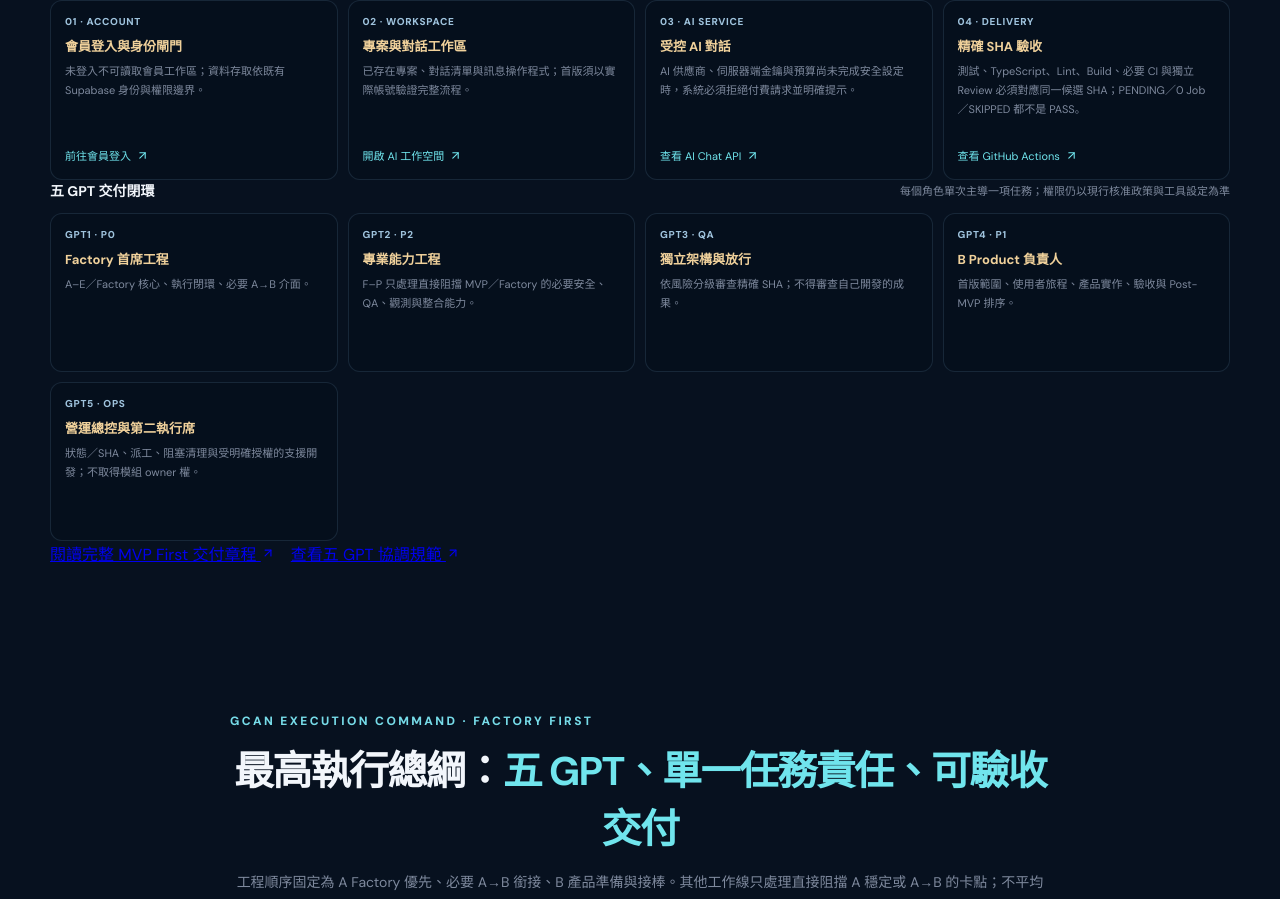
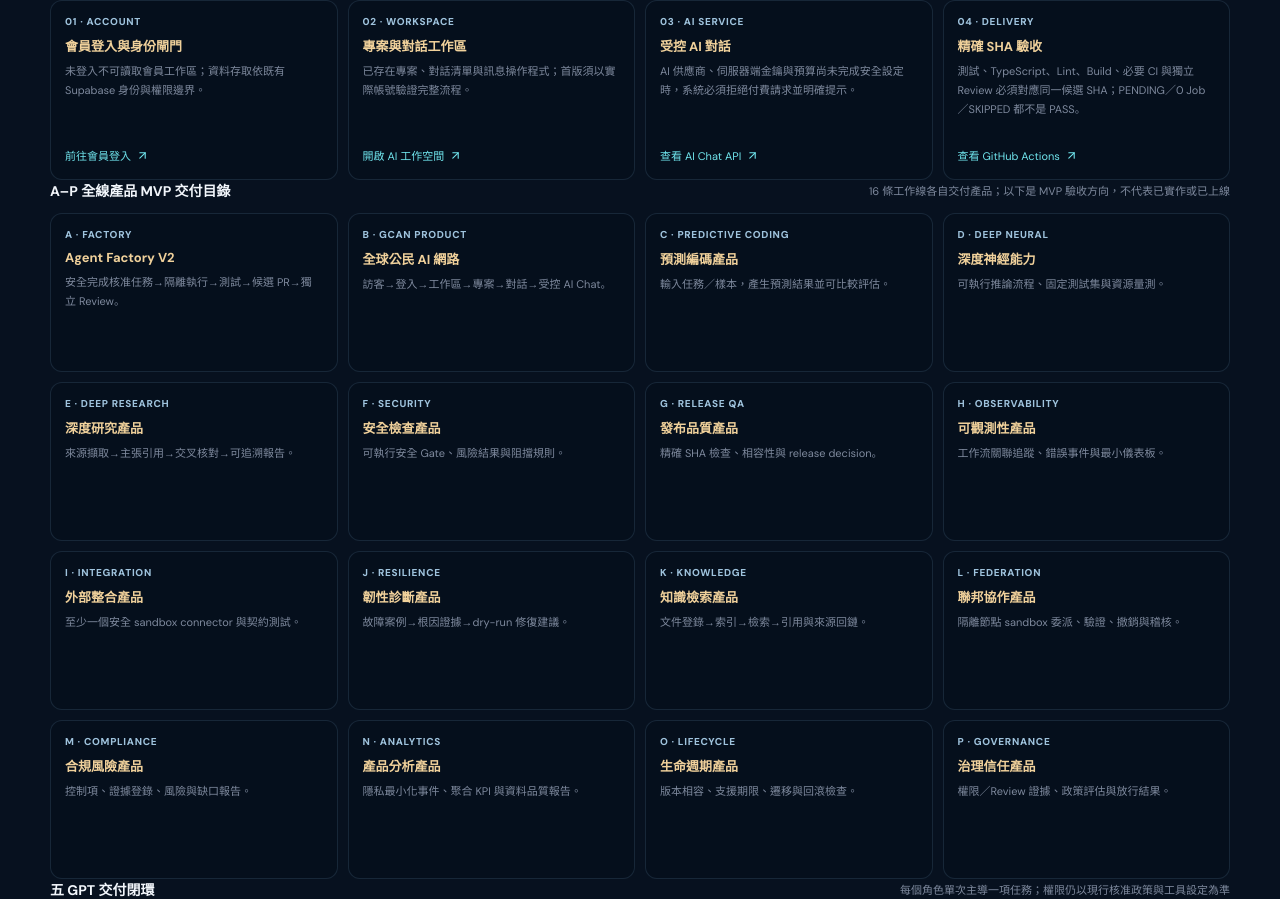
Before and after one commit to X84657465/global-citizen-ai-network, a Next.js app: page / in a window 1280 px wide. Shown: the part 1378-2277 px from the top of the page. Built offline with nearby package versions, Linux system fonts and the light colour scheme.

Commit message:
feat(homepage): show product MVP obligation across all A-P tracks

```diff
--- a/app/page.tsx
+++ b/app/page.tsx
@@ -72,7 +72,7 @@ export default function HomePage() {
     <div className={styles.executionHeader}>
      <div className={styles.sectionEyebrow}>P0 DELIVERY · MVP FIRST · PARALLEL WITH FACTORY</div>
      <h2 id="mvp-first-title">最短時間先交付：<em>第一版真正可操作的 GCAN 產品</em></h2>
-     <p>Factory 核心持續由 GPT1 優先穩定；B Product 由 GPT4 同步收斂首版。工廠未全數完工，不得成為安全產品工作無限期延後的理由；MVP 也不得跳過身份驗證、資料隔離、成本控制或獨立驗收。</p>
+     <p>更正：MVP 不只有 B。A、B、C……P 共 16 條工作線，每一線都必須交付自己的可用、可展示、可測試、可驗收產品級 MVP；Factory 核心與各線產品並行推進，不得以任何一線未完工阻塞無依賴工作。</p>
     </div>
     <div className={styles.executionStatus}>
      <div><span>MVP CORE JOURNEY</span><b>登入 → 專案 → 對話 → AI</b><small>既有工作區與 API 作為首版基線</small></div>
@@ -85,10 +85,29 @@ export default function HomePage() {
      <article><span>03 · AI SERVICE</span><b>受控 AI 對話</b><p>AI 供應商、伺服器端金鑰與預算尚未完成安全設定時，系統必須拒絕付費請求並明確提示。</p><a href="https://github.com/X84657465/global-citizen-ai-network/tree/main/app/api/ai/chat" target="_blank" rel="noreferrer">查看 AI Chat API <ArrowUpRight size={13}/></a></article>
      <article><span>04 · DELIVERY</span><b>精確 SHA 驗收</b><p>測試、TypeScript、Lint、Build、必要 CI 與獨立 Review 必須對應同一候選 SHA；PENDING／0 Job／SKIPPED 都不是 PASS。</p><a href="https://github.com/X84657465/global-citizen-ai-network/actions" target="_blank" rel="noreferrer">查看 GitHub Actions <ArrowUpRight size={13}/></a></article>
     </div>
+    <div className={styles.executionLiveHeading}><b>A–P 全線產品 MVP 交付目錄</b><span>16 條工作線各自交付產品；以下是 MVP 驗收方向，不代表已實作或已上線</span></div>
+    <div className={styles.executionLiveGrid}>
+     <article><span>A · FACTORY</span><b>Agent Factory V2</b><p>安全完成核准任務→隔離執行→測試→候選 PR→獨立 Review。</p></article>
+     <article><span>B · GCAN PRODUCT</span><b>全球公民 AI 網路</b><p>訪客→登入→工作區→專案→對話→受控 AI Chat。</p></article>
+     <article><span>C · PREDICTIVE CODING</span><b>預測編碼產品</b><p>輸入任務／樣本，產生預測結果並可比較評估。</p></article>
+     <article><span>D · DEEP NEURAL</span><b>深度神經能力</b><p>可執行推論流程、固定測試集與資源量測。</p></article>
+     <article><span>E · DEEP RESEARCH</span><b>深度研究產品</b><p>來源擷取→主張引用→交叉核對→可追溯報告。</p></article>
+     <article><span>F · SECURITY</span><b>安全檢查產品</b><p>可執行安全 Gate、風險結果與阻擋規則。</p></article>
+     <article><span>G · RELEASE QA</span><b>發布品質產品</b><p>精確 SHA 檢查、相容性與 release decision。</p></article>
+     <article><span>H · OBSERVABILITY</span><b>可觀測性產品</b><p>工作流關聯追蹤、錯誤事件與最小儀表板。</p></article>
+     <article><span>I · INTEGRATION</span><b>外部整合產品</b><p>至少一個安全 sandbox connector 與契約測試。</p></article>
+     <article><span>J · RESILIENCE</span><b>韌性診斷產品</b><p>故障案例→根因證據→dry-run 修復建議。</p></article>
+     <article><span>K · KNOWLEDGE</span><b>知識檢索產品</b><p>文件登錄→索引→檢索→引用與來源回鏈。</p></article>
+     <article><span>L · FEDERATION</span><b>聯邦協作產品</b><p>隔離節點 sandbox 委派、驗證、撤銷與稽核。</p></article>
+     <article><span>M · COMPLIANCE</span><b>合規風險產品</b><p>控制項、證據登錄、風險與缺口報告。</p></article>
+     <article><span>N · ANALYTICS</span><b>產品分析產品</b><p>隱私最小化事件、聚合 KPI 與資料品質報告。</p></article>
+     <article><span>O · LIFECYCLE</span><b>生命週期產品</b><p>版本相容、支援期限、遷移與回滾檢查。</p></article>
+     <article><span>P · GOVERNANCE</span><b>治理信任產品</b><p>權限／Review 證據、政策評估與放行結果。</p></article>
+    </div>
     <div className={styles.executionLiveHeading}><b>五 GPT 交付閉環</b><span>每個角色單次主導一項任務；權限仍以現行核准政策與工具設定為準</span></div>
     <div className={styles.executionLiveGrid}>
-     <article><span>GPT1 · P0</span><b>Factory 首席工程</b><p>A–E／Factory 核心、執行閉環、必要 A→B 介面。</p></article>
-     <article><span>GPT2 · P2</span><b>專業能力工程</b><p>F–P 只處理直接阻擋 MVP／Factory 的必要安全、QA、觀測與整合能力。</p></article>
+     <article><span>GPT1 · P0</span><b>Factory 首席工程</b><p>A–E 每線產品級 MVP；優先維持 Factory 核心並提供必要 A→B 契約。</p></article>
+     <article><span>GPT2 · P2</span><b>專業能力工程</b><p>F–P 每線各自交付專業能力 MVP，依賴排序並行推進。</p></article>
      <article><span>GPT3 · QA</span><b>獨立架構與放行</b><p>依風險分級審查精確 SHA；不得審查自己開發的成果。</p></article>
      <article><span>GPT4 · P1</span><b>B Product 負責人</b><p>首版範圍、使用者旅程、產品實作、驗收與 Post-MVP 排序。</p></article>
      <article><span>GPT5 · OPS</span><b>營運總控與第二執行席</b><p>狀態／SHA、派工、阻塞清理與受明確授權的支援開發；不取得模組 owner 權。</p></article>
```
